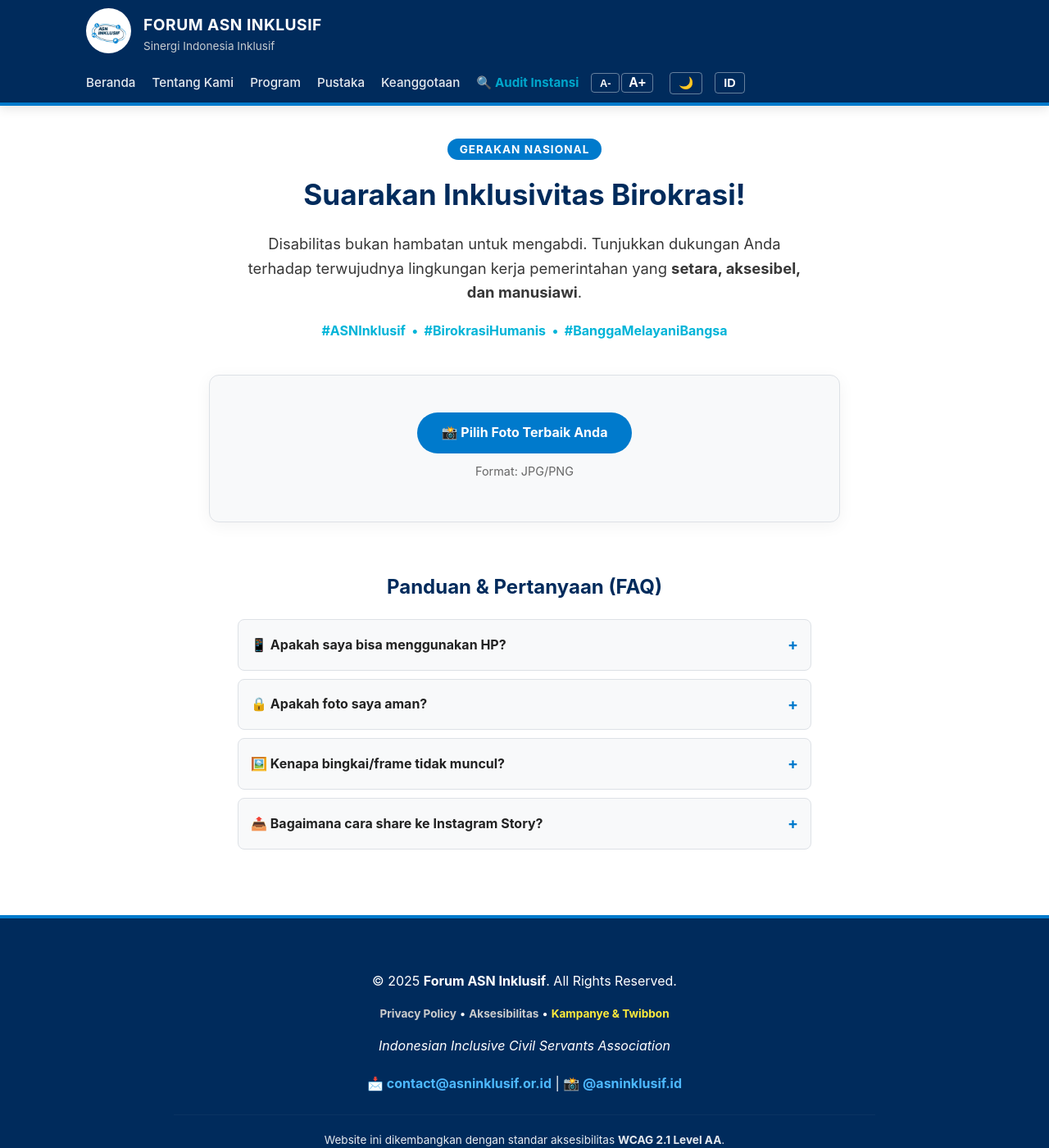
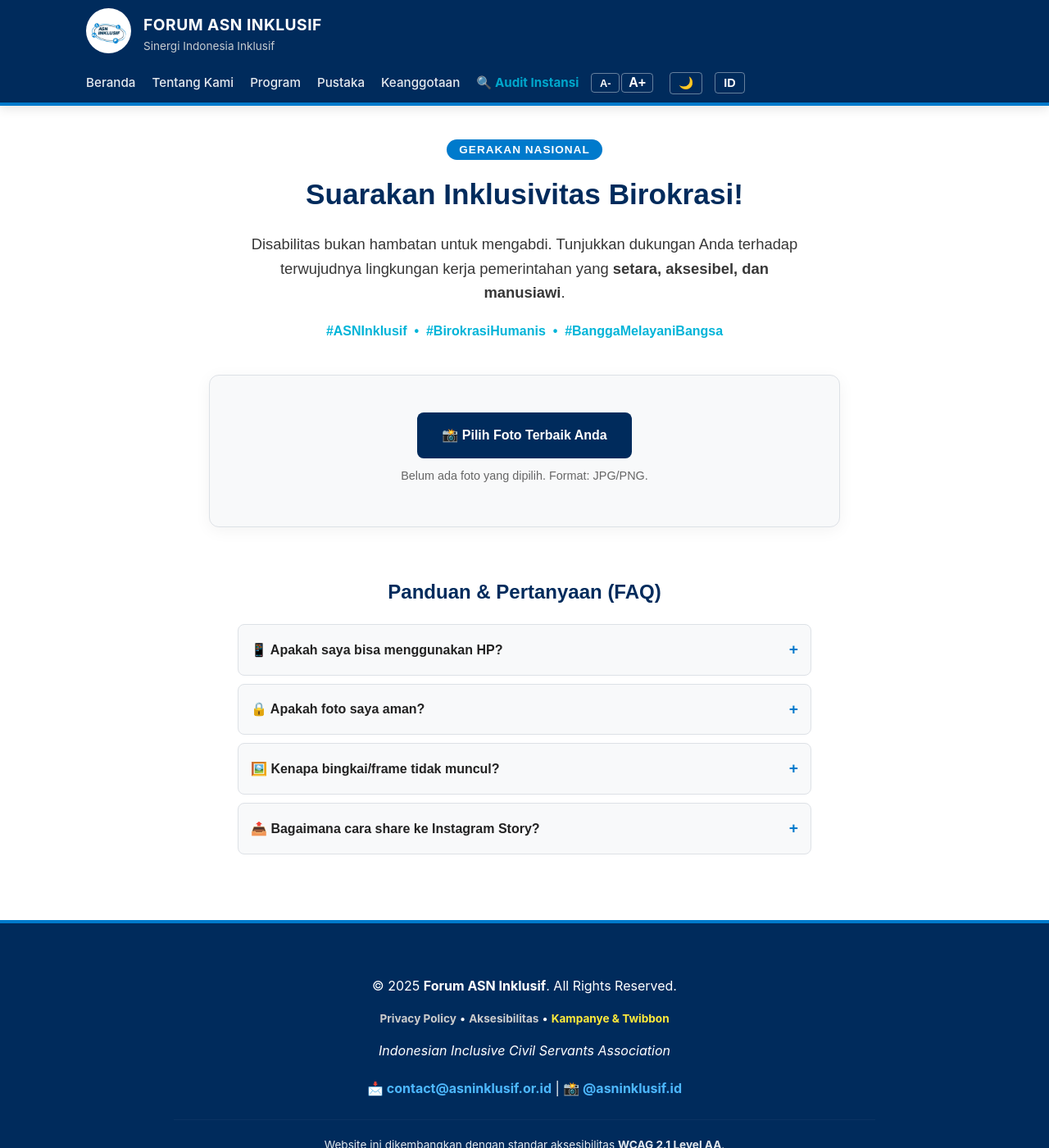
Before and after one commit to dimasmuharam/ASN-Inklusif, a Jekyll site: the page built from kampanye/index.md, in a window 1280 px wide and 1400 px high. Shown: the whole window at 82% size. Built offline with Jekyll 4.4.1, drawn with Linux system fonts in a browser that asks for light colours; part of the change alters nothing that is shown.

Commit message:
Update index.md

```diff
--- a/kampanye/index.md
+++ b/kampanye/index.md
@@ -4,7 +4,7 @@ title: "Generator Twibbon Kampanye ASN Inklusif"
 permalink: /kampanye/
 ---
 
-<div class="container" style="max-width: 800px; margin: 40px auto;">
+<div class="container" style="max-width: 800px; margin: 40px auto; font-family: sans-serif;">
 
   <div style="text-align: center; margin-bottom: 40px;">
     <span style="background: var(--accent-color); color: #fff; padding: 5px 15px; border-radius: 50px; font-size: 0.85em; font-weight: bold; text-transform: uppercase; letter-spacing: 1px;">
@@ -16,7 +16,7 @@ permalink: /kampanye/
       Disabilitas bukan hambatan untuk mengabdi. Tunjukkan dukungan Anda terhadap terwujudnya lingkungan kerja pemerintahan yang <strong>setara, aksesibel, dan manusiawi</strong>.
     </p>
 
-    <div style="margin-top: 20px; font-weight: bold; color: var(--highlight);">
+    <div style="margin-top: 20px; font-weight: bold; color: var(--highlight);" aria-label="Tagar Kampanye">
       #ASNInklusif &nbsp;•&nbsp; #BirokrasiHumanis &nbsp;•&nbsp; #BanggaMelayaniBangsa
     </div>
   </div>
@@ -24,27 +24,29 @@ permalink: /kampanye/
   <div style="background: var(--card-bg); padding: 30px; border-radius: 12px; border: 1px solid var(--border-color); box-shadow: 0 4px 20px rgba(0,0,0,0.05); text-align: center;">
 
     <div style="margin-bottom: 20px;">
-      <label for="imageInput" class="button-cta" style="cursor: pointer; display: inline-block; padding: 12px 30px;">
+      <label for="imageInput" class="button-cta" style="cursor: pointer; display: inline-block; padding: 15px 30px; background: #002b5c; color: white; border-radius: 8px; font-weight: bold; transition: 0.3s;" tabindex="0" onkeydown="if(event.key === 'Enter') document.getElementById('imageInput').click()">
         📸 Pilih Foto Terbaik Anda
-        <input type="file" id="imageInput" accept="image/png, image/jpeg, image/jpg" style="display: none;">
+        <input type="file" id="imageInput" accept="image/png, image/jpeg, image/jpg" style="display: none;" aria-describedby="fileName">
       </label>
-      <p id="fileName" style="font-size: 0.9em; color: #666; margin-top: 10px;">Format: JPG/PNG</p>
+      <p id="fileName" style="font-size: 0.9em; color: #666; margin-top: 10px;" aria-live="polite">Belum ada foto yang dipilih. Format: JPG/PNG.</p>
     </div>
 
     <div id="canvasContainer" style="display: none; margin: 30px auto; max-width: 500px; border: 2px dashed var(--border-color); padding: 5px;">
-        <canvas id="twibbonCanvas" width="1080" height="1080" style="width: 100%; height: auto; display: block;"></canvas>
+        <canvas id="twibbonCanvas" width="1080" height="1080" style="width: 100%; height: auto; display: block;" role="img" aria-label="Pratinjau foto Anda yang telah digabungkan dengan bingkai kampanye ASN Inklusif"></canvas>
     </div>
-    <p id="loadingText" style="display:none; color: var(--accent-color); font-weight:bold;">
-      <span class="loader-icon">⚙️</span> Sedang meracik foto...
+
+    <p id="loadingText" style="display:none; color: var(--accent-color); font-weight:bold; margin-top: 20px;" role="status" aria-live="polite">
+      <span class="loader-icon">⚙️</span> Sedang memproses foto... Mohon tunggu.
     </p>
 
     <div id="actionArea" style="display: none; margin-top: 30px;">
-      <button id="shareBtn" class="button-cta" style="background-color: #25d366; color: #fff; border: none; cursor: pointer; font-size: 1.1rem; margin: 5px; display: none;">
+      <button id="shareBtn" class="button-cta" style="background-color: #25d366; color: #fff; border: none; padding: 12px 25px; border-radius: 6px; cursor: pointer; font-size: 1.1rem; margin: 5px; display: none; font-weight: bold;">
         📤 Share ke WA / IG
       </button>
-      <button id="downloadBtn" class="button-cta" style="background-color: var(--highlight); color: #000; border: none; cursor: pointer; font-size: 1.1rem; margin: 5px;">
+      <button id="downloadBtn" class="button-cta" style="background-color: var(--highlight); color: #000; border: none; padding: 12px 25px; border-radius: 6px; cursor: pointer; font-size: 1.1rem; margin: 5px; font-weight: bold;">
         ⬇️ Download Gambar
       </button>
+      <p style="font-size: 0.9em; margin-top: 10px; color: #555;">Klik download lalu bagikan di media sosial Anda!</p>
     </div>
 
   </div>
@@ -56,22 +58,30 @@ permalink: /kampanye/
 
       <details class="faq-item">
         <summary>📱 Apakah saya bisa menggunakan HP?</summary>
-        <p><strong>Bisa banget!</strong> Justru fitur ini paling optimal digunakan di Smartphone (Android/iPhone). Anda bisa langsung memilih foto dari galeri dan membagikannya ke WhatsApp atau Instagram.</p>
+        <div class="faq-content">
+          <p><strong>Bisa banget!</strong> Justru fitur ini paling optimal digunakan di Smartphone (Android/iPhone). Anda bisa langsung memilih foto dari galeri dan membagikannya ke WhatsApp atau Instagram.</p>
+        </div>
       </details>
 
       <details class="faq-item">
         <summary>🔒 Apakah foto saya aman?</summary>
-        <p><strong>Sangat aman.</strong> Proses penggabungan foto dengan bingkai terjadi di dalam browser HP/Laptop Anda sendiri (teknologi <em>Client-Side</em>). Foto Anda <strong>TIDAK</strong> diunggah ke server kami atau server manapun.</p>
+        <div class="faq-content">
+          <p><strong>Sangat aman.</strong> Proses penggabungan foto dengan bingkai terjadi di dalam browser HP/Laptop Anda sendiri (teknologi <em>Client-Side</em>). Foto Anda <strong>TIDAK</strong> diunggah ke server kami atau server manapun.</p>
+        </div>
       </details>
 
       <details class="faq-item">
         <summary>🖼️ Kenapa bingkai/frame tidak muncul?</summary>
-        <p>Pastikan koneksi internet Anda stabil. Bingkai membutuhkan waktu 1-2 detik untuk dimuat. Jika masih gagal, coba <em>refresh</em> halaman ini.</p>
+        <div class="faq-content">
+          <p>Jika file bingkai belum tersedia, sistem akan membuat bingkai darurat otomatis. Pastikan koneksi internet stabil agar logo bisa dimuat.</p>
+        </div>
       </details>
 
       <details class="faq-item">
         <summary>📤 Bagaimana cara share ke Instagram Story?</summary>
-        <p>Jika tombol "Share" hijau muncul, klik tombol tersebut lalu pilih Instagram. Jika tidak, silakan klik "Download", lalu buka aplikasi Instagram dan upload manual dari galeri HP Anda.</p>
+        <div class="faq-content">
+          <p>Jika tombol "Share" hijau muncul, klik tombol tersebut lalu pilih Instagram. Jika tidak, silakan klik "Download", lalu buka aplikasi Instagram dan upload manual dari galeri HP Anda.</p>
+        </div>
       </details>
 
     </div>
@@ -92,22 +102,19 @@ permalink: /kampanye/
   padding: 15px;
   cursor: pointer;
   font-weight: bold;
-  list-style: none; /* Hilangkan panah default di beberapa browser */
+  list-style: none;
   display: flex;
   justify-content: space-between;
   align-items: center;
 }
+.faq-item summary:focus { outline: 3px solid var(--accent-color); outline-offset: -3px; }
 .faq-item summary::after { content: '+'; font-size: 1.2em; color: var(--accent-color); }
 .faq-item[open] summary::after { content: '-'; }
-.faq-item p {
-  padding: 0 15px 15px 15px;
-  margin: 0;
-  font-size: 0.95em;
-  color: var(--text-color);
-  opacity: 0.9;
-  border-top: 1px solid var(--border-color);
-  padding-top: 10px;
-}
+.faq-content { padding: 0 15px 15px 15px; border-top: 1px solid var(--border-color); padding-top: 10px; }
+.faq-content p { margin: 0; font-size: 0.95em; color: var(--text-color); opacity: 0.9; }
+
+/* Focus Style */
+*:focus { outline: 3px solid #ffc107; outline-offset: 2px; }
 </style>
 
 <script>
@@ -122,8 +129,9 @@ document.addEventListener('DOMContentLoaded', function() {
     const actionArea = document.getElementById('actionArea');
     const loadingText = document.getElementById('loadingText');
 
-    // URL Frame Twibbon (Pastikan file assets/img/twibbon-frame.png ada)
+    // URL Frame Twibbon (Update path ini sesuai file asli)
     const frameURL = '{{ "/assets/img/twibbon-frame.png" | relative_url }}?v=' + new Date().getTime();
+    const logoURL = '{{ "/assets/img/logo.png" | relative_url }}'; // Untuk fallback
 
     let userImage = new Image();
     let frameImage = new Image();
@@ -132,12 +140,19 @@ document.addEventListener('DOMContentLoaded', function() {
     // Load Frame
     frameImage.crossOrigin = "anonymous";
     frameImage.src = frameURL;
-    frameImage.onload = function() { isFrameLoaded = true; };
-    frameImage.onerror = function() { alert("Gagal memuat bingkai Twibbon. Pastikan file gambar frame sudah ada."); };
+
+    frameImage.onload = function() {
+        isFrameLoaded = true;
+        console.log("Frame loaded successfully");
+    };
+
+    frameImage.onerror = function() {
+        console.warn("Gagal memuat bingkai Twibbon. Menggunakan mode Fallback (Bingkai Manual).");
+        isFrameLoaded = false;
+    };
 
     // Saat Upload Foto
     imageInput.addEventListener('change', function(e) {
-        if (!isFrameLoaded) { alert("Bingkai belum siap, coba refresh halaman."); return; }
         const file = e.target.files[0];
         if (file) {
             fileNameDisplay.textContent = "Foto terpilih: " + file.name;
@@ -154,9 +169,13 @@ document.addEventListener('DOMContentLoaded', function() {
                     canvasContainer.style.display = 'block';
                     actionArea.style.display = 'block';
 
+                    // Cek fitur Web Share API
                     if (navigator.canShare && navigator.share) {
                         shareBtn.style.display = 'inline-block';
                     }
+
+                    // Fokus ke tombol download agar user langsung tahu
+                    downloadBtn.focus();
                 };
                 userImage.src = event.target.result;
             };
@@ -166,6 +185,8 @@ document.addEventListener('DOMContentLoaded', function() {
 
     function drawTwibbon() {
         ctx.clearRect(0, 0, canvas.width, canvas.height);
+
+        // 1. Gambar Foto User (Crop Center)
         const canvasRatio = canvas.width / canvas.height;
         const imageRatio = userImage.width / userImage.height;
         let drawWidth, drawHeight, startX, startY;
@@ -182,7 +203,45 @@ document.addEventListener('DOMContentLoaded', function() {
             startY = (canvas.height - drawHeight) / 2;
         }
         ctx.drawImage(userImage, startX, startY, drawWidth, drawHeight);
-        ctx.drawImage(frameImage, 0, 0, canvas.width, canvas.height);
+
+        // 2. Gambar Frame
+        if (isFrameLoaded) {
+            ctx.drawImage(frameImage, 0, 0, canvas.width, canvas.height);
+        } else {
+            // FALLBACK JIKA FRAME GAGAL LOAD (Buat Bingkai Manual)
+            drawFallbackFrame();
+        }
+    }
+
+    function drawFallbackFrame() {
+        // Bingkai bawah Gradient Biru
+        const gradient = ctx.createLinearGradient(0, canvas.height - 300, 0, canvas.height);
+        gradient.addColorStop(0, "rgba(0, 43, 92, 0)");
+        gradient.addColorStop(1, "rgba(0, 43, 92, 0.9)");
+        ctx.fillStyle = gradient;
+        ctx.fillRect(0, canvas.height - 400, canvas.width, 400);
+
+        // Border Emas
+        ctx.lineWidth = 20;
+        ctx.strokeStyle = "#ffd700";
+        ctx.strokeRect(0, 0, canvas.width, canvas.height);
+
+        // Teks Kampanye
+        ctx.fillStyle = "#ffffff";
+        ctx.font = "bold 60px Arial";
+        ctx.textAlign = "center";
+        ctx.fillText("SAYA MENDUKUNG", canvas.width / 2, canvas.height - 180);
+
+        ctx.font = "bold 80px Arial";
+        ctx.fillStyle = "#ffd700";
+        ctx.fillText("#ASNInklusif", canvas.width / 2, canvas.height - 80);
+
+        // Coba gambar logo kecil di pojok
+        const logoImg = new Image();
+        logoImg.src = logoURL;
+        logoImg.onload = function() {
+            ctx.drawImage(logoImg, 40, 40, 150, 150);
+        }
     }
 
     // Share Logic
```
